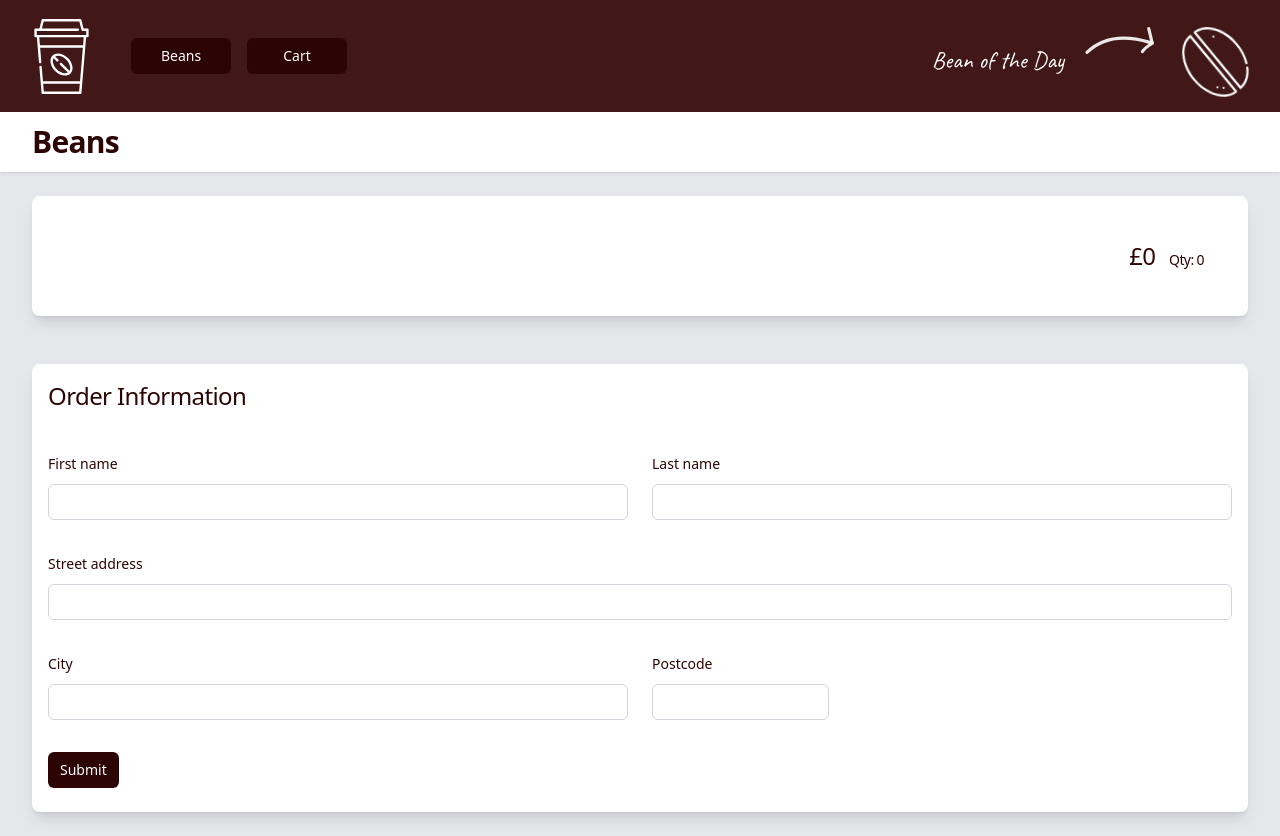
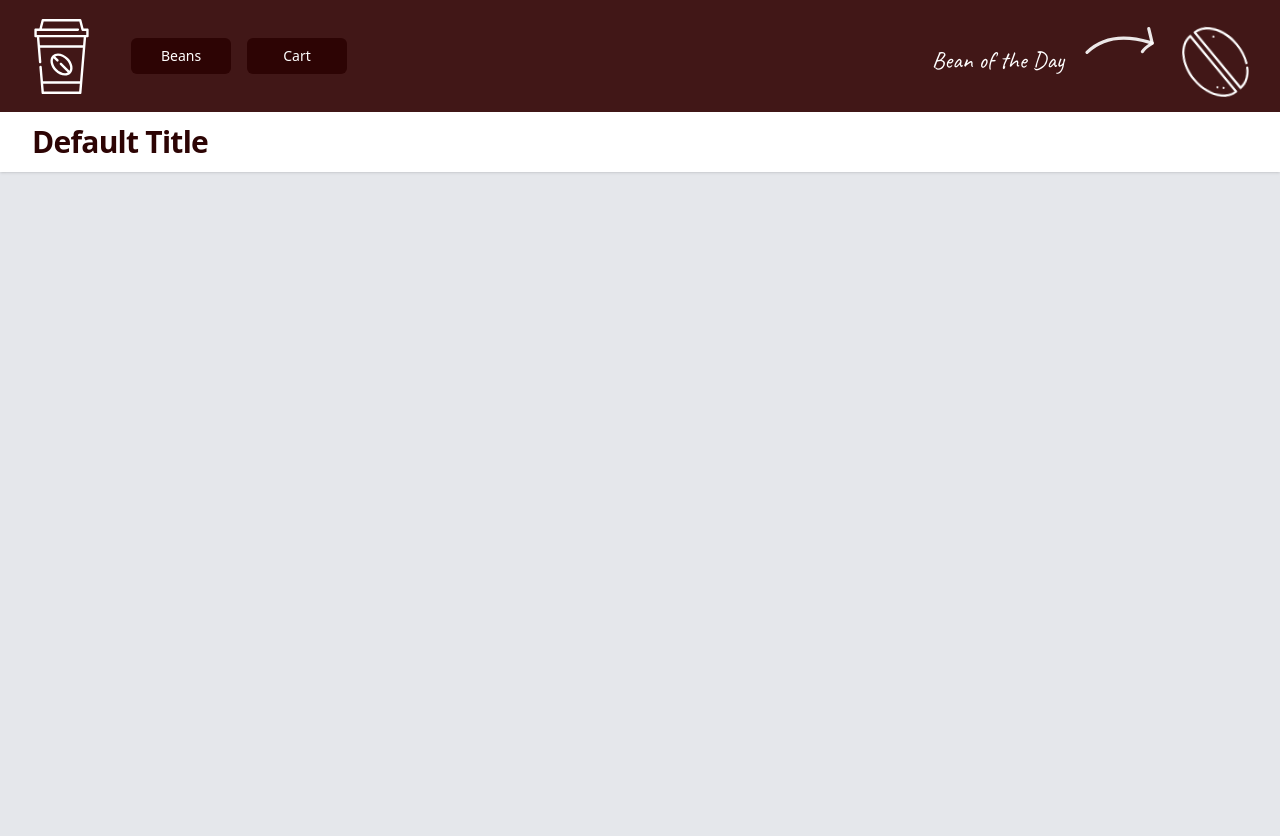
Before and after one commit to davidmarkstewart/all-the-beans-ui, a Vue app: page /order in a window 1280 px wide. After the commit the page ends 800 px from the top, so only its background shows below. Built offline with nearby package versions, Linux system fonts and the light colour scheme.

Commit message:
made page title dynamic

```diff
--- a/src/App.vue
+++ b/src/App.vue
@@ -3,9 +3,13 @@ import BeanOfTheDay from './components/BeanOfTheDay.vue';
 import LogoSvg from './components/LogoSvg.vue';
 import { computed } from 'vue';
 import { useCartStore } from './stores/cart';
+import { useCoreStore } from './stores/core';
 
-const store = useCartStore();
-const cartItemCount = computed(() => store.getCartItemCount);
+const cartStore = useCartStore();
+const cartItemCount = computed(() => cartStore.getCartItemCount);
+
+const coreStore = useCoreStore();
+const title = computed(() => coreStore.getPageHeader);
 
 const navButtonClasses = 'text-center cursor-pointer rounded-md bg-[#2d0404] min-w-20  md:min-w-25 px-2 py-1 md:px-5 md:py-2 text-sm font-medium text-white inline-block';
 </script>
@@ -30,7 +34,7 @@ const navButtonClasses = 'text-center cursor-pointer rounded-md bg-[#2d0404] min
   </nav>
   <header class="bg-white shadow-sm">
     <div class="mx-auto max-w-7xl px-6 py-3 md:px-8">
-      <h1 class=" text-lg md:text-3xl font-bold tracking-tight text-[#2d0404]">Beans</h1>
+      <h1 class=" text-lg md:text-3xl font-bold tracking-tight text-[#2d0404]">{{ title }}</h1>
     </div>
   </header>
   <div class="mx-auto max-w-7xl px-4 py-6 sm:px-6 lg:px-8">
--- a/src/main.ts
+++ b/src/main.ts
@@ -3,6 +3,7 @@ import { createPinia } from 'pinia'
 import router from './router'
 import './style.css'
 import App from './App.vue'
+import { useCoreStore } from './stores/core';
 
 const pinia = createPinia();
 const app = createApp(App);
@@ -10,4 +11,12 @@ const app = createApp(App);
 app.use(pinia);
 app.use(router);
 
+router.beforeEach((to, from, next) => {
+  console.log('test');
+  const coreStore = useCoreStore();
+  const pageTitle: string = to.meta.title as string || 'Default Title';
+  coreStore.setPageHeader(pageTitle);
+  next();
+});
+
 app.mount('#app');
--- a/src/router/index.ts
+++ b/src/router/index.ts
@@ -2,20 +2,24 @@ import { createRouter, createWebHistory } from 'vue-router';
 import BeanList from '../views/BeanList.vue';
 import OrderForm from '../views/OrderForm.vue';
 
-const router = createRouter({
-  history: createWebHistory(),
-  routes: [
+const routes = [
   {
     path: '/',
     name: 'bean-list',
     component: BeanList,
+    meta: { title: 'Beans' },
   },
   {
-      path: '/order',
+    path: '/order-form',
     name: 'order-form',
     component: OrderForm,
-    }
-  ],
+    meta: { title: 'Order Form' },
+  },
+];
+
+const router = createRouter({
+  history: createWebHistory(),
+  routes,
 });
 
 export default router;
--- /dev/null
+++ b/src/stores/core.ts
@@ -0,0 +1,15 @@
+import { defineStore } from 'pinia';
+
+export const useCoreStore = defineStore('core', {
+  state: () => ({
+    pageHeader: 'Beans',
+  }),
+  getters: {
+    getPageHeader: (state) => state.pageHeader,
+  },
+  actions: {
+    setPageHeader(header: string) {
+      this.pageHeader = header;
+    },
+  }
+});
```
Lines whose indentation alone changed are shown as unchanged.
